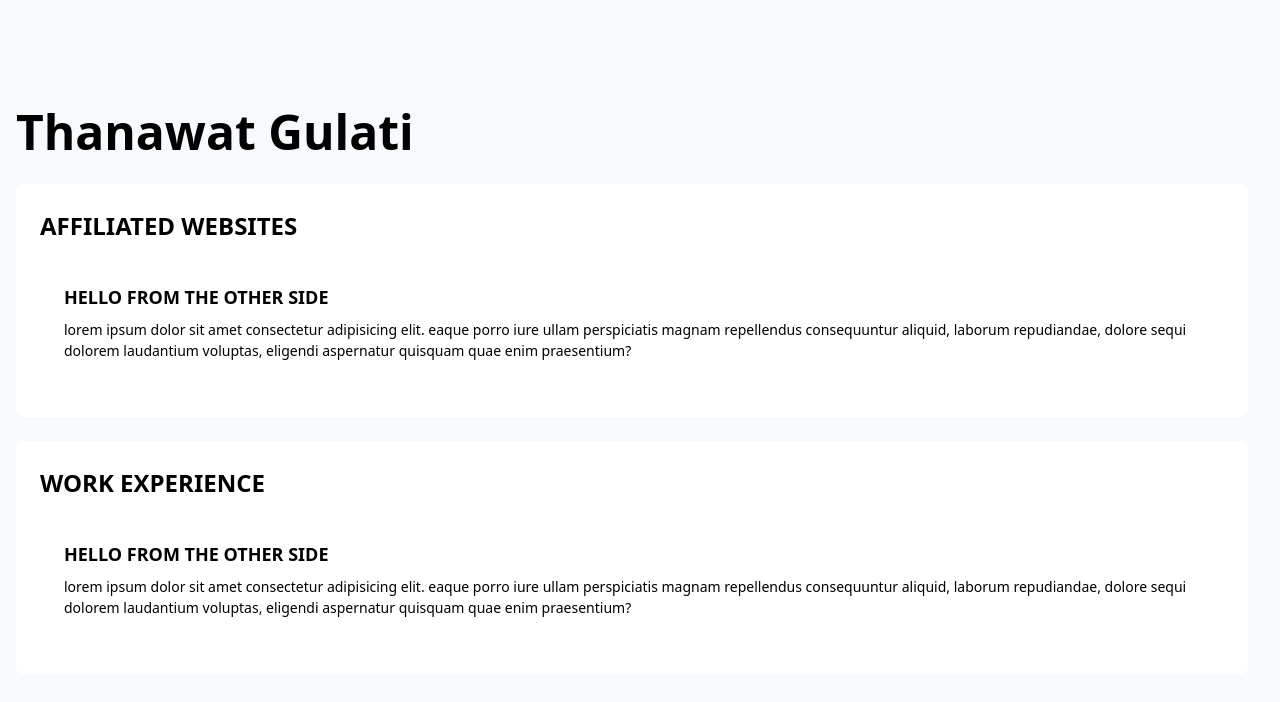
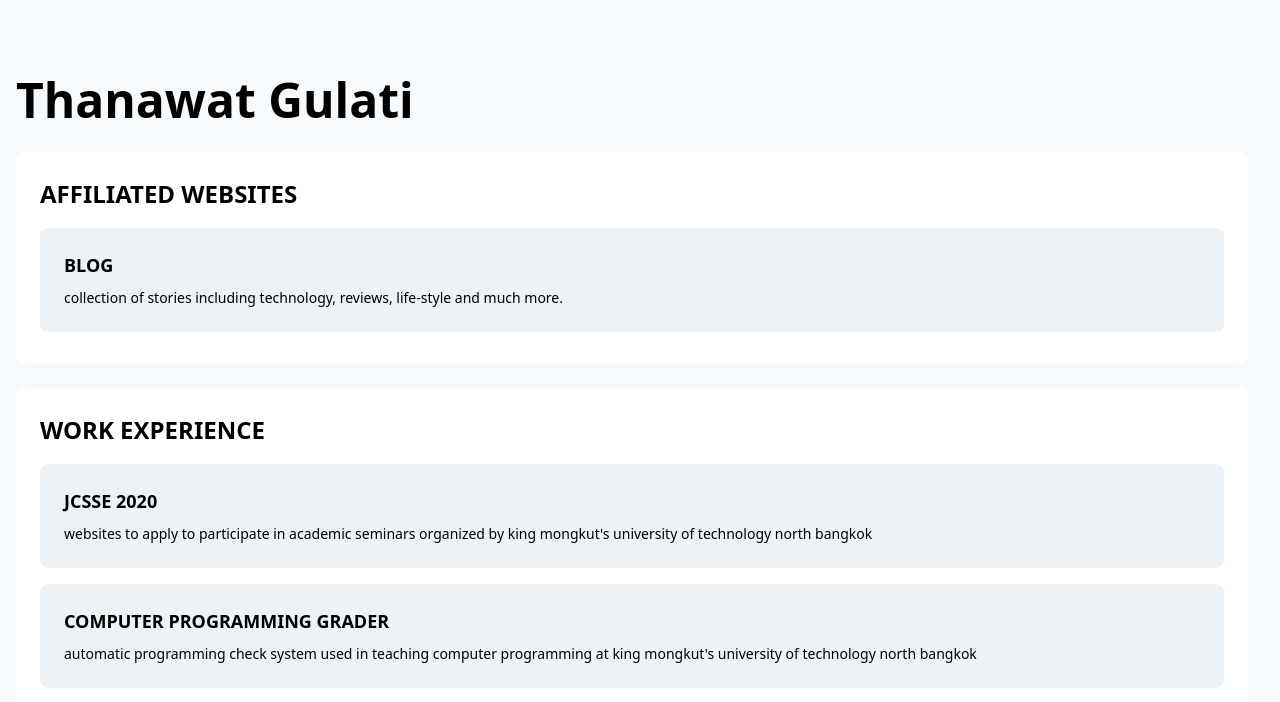
Before and after one commit to t6tg/thanawat, a React (Vite) app: page / in a window 1280 px wide. Shown: the top 702 px of the page. Built offline with nearby package versions, Linux system fonts and the light colour scheme; what tailwindcss-aspect-ratio, tailwindcss-responsive-embed would draw is missing.

Commit message:
WorkEx and Card Component

```diff
--- a/src/components/App.tsx
+++ b/src/components/App.tsx
@@ -4,20 +4,46 @@ import Card from "./Card";
 interface Props {}
 
 export default function App({}: Props): ReactElement {
+  const AW = [
+    {
+      title: "Blog",
+      description:
+        "Collection of stories including technology, reviews, life-style and much more.",
+      link: "https://blog.thanawatgulati.com",
+    },
+  ];
+  const workEx = [
+    {
+      title: "JCSSE 2020",
+      description:
+        "Websites to apply to participate in academic seminars organized by king mongkut's university of technology north bangkok",
+      link: "https://jcsse2020.cs.kmutnb.ac.th",
+    },
+    {
+      title: "Computer Programming Grader",
+      description:
+        "Automatic programming check system Used in teaching computer programming at king mongkut's university of technology north bangkok",
+      link: "https://github.com/thanawatgulati/compro2grader",
+    },
+  ];
   return (
-    <main className="container mx-auto px-4 pt-24 dark:text-white">
+    <main className="container mx-auto px-4 pt-16 dark:text-white">
       <h1 className="text-5xl font-bold">Thanawat Gulati</h1>
       <div className="w-full py-4 md:pr-4">
         <section className="bg-white dark:bg-gray-800 rounded-lg p-6 mb-6">
           <div className="text-2xl font-semibold pb-2 uppercase">
             Affiliated websites
-            <Card />
+            {AW.map((r, index) => (
+              <Card key={index} data={r} />
+            ))}
           </div>
         </section>
         <section className="bg-white dark:bg-gray-800 rounded-lg p-6">
           <div className="text-2xl font-semibold pb-2 uppercase">
             Work Experience
-            <Card />
+            {workEx.map((r, index) => (
+              <Card key={index} data={r} />
+            ))}
           </div>
         </section>
       </div>
--- a/src/components/Card.tsx
+++ b/src/components/Card.tsx
@@ -1,21 +1,24 @@
 import React, { ReactElement } from "react";
 
-interface Props {}
+interface Props {
+  data: {
+    title: string;
+    description: string;
+    link: string;
+  };
+}
 
-export default function Card({}: Props): ReactElement {
+export default function Card({ data }: Props): ReactElement {
   return (
-    <div className="pt-4">
-      <section className="bg-white dark:bg-gray-600 rounded-lg p-6">
-        <div className="text-lg font-semibold pb-2 uppercase">
-          Hello from the other side
+    <main className="pt-4">
+      <section className="bg-white bg-gray-200 dark:bg-gray-600 rounded-lg p-6">
+        <div className="text-lg font-semibold pb-2 uppercase hover:underline">
+          <a href={data.link} rel="noopener" target="_blank">
+            {data.title}
+          </a>
         </div>
-        <p className="text-sm font-light lowercase">
-          Lorem ipsum dolor sit amet consectetur adipisicing elit. Eaque porro
-          iure ullam perspiciatis magnam repellendus consequuntur aliquid,
-          laborum repudiandae, dolore sequi dolorem laudantium voluptas,
-          eligendi aspernatur quisquam quae enim praesentium?
-        </p>
+        <p className="text-sm font-light lowercase">{data.description}</p>
       </section>
-    </div>
+    </main>
   );
 }
--- a/src/index.html
+++ b/src/index.html
@@ -19,7 +19,7 @@
   <body>
     <div id="root"></div>
     <noscript>Your browser does not support JavaScript!</noscript>
-    <script src="index.tsx" async></script>
+    <script type="text/javascript" src="index.tsx" async></script>
     <script>
       if ("serviceWorker" in navigator) {
         window.addEventListener("load", () => {
```
